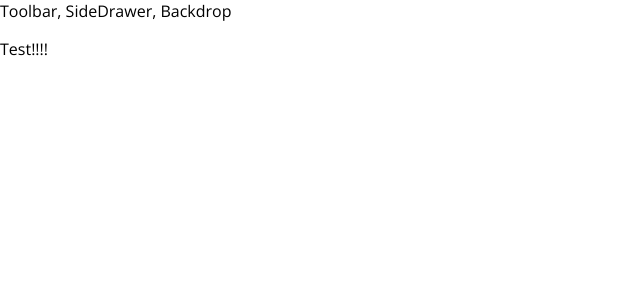
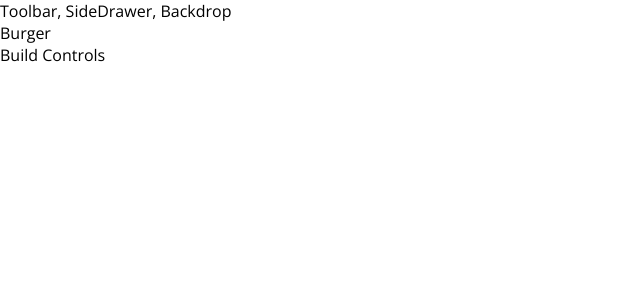
Before and after one commit to VasilHamulyak/burger-builder, a React app: page / in a window 1280 px wide. Shown: the top 300 px of the page, without its empty margins (0-640 px from the left). Built offline with nearby package versions, Linux system fonts and the light colour scheme.

Commit message:
feat:added BurgerBuilder container

```diff
--- a/src/App.js
+++ b/src/App.js
@@ -1,13 +1,14 @@
 import React, { Component } from 'react';
 
 import Layout from './components/Layout/Layout';
+import BurgerBuilder from './containers/BurgerBuilder/BurgerBulider';
 
 class App extends Component {
   render() {
     return (
       <div>
         <Layout>
-          <p>Test!!!!</p>
+          <BurgerBuilder />
         </Layout>
       </div>
     );
--- /dev/null
+++ b/src/components/Layout/Layout.css
@@ -0,0 +1,3 @@
+.Content {
+    margin-top: 16px;
+}
--- a/src/components/Layout/Layout.js
+++ b/src/components/Layout/Layout.js
@@ -1,11 +1,12 @@
 import React from 'react';
 
 import Aux from '../../hoc/Aux';
+import classes from './Layout.css';
 
 const layout = props => (
     <Aux>
         <div>Toolbar, SideDrawer, Backdrop</div>
-        <main>
+        <main className={classes.Content}>
             {props.children}
         </main>
     </Aux>
--- /dev/null
+++ b/src/containers/BurgerBuilder/BurgerBulider.js
@@ -0,0 +1,16 @@
+import React, {Component} from 'react';
+
+import Aux from '../../hoc/Aux';
+
+class BurgerBuilder extends Component {
+    render() {
+        return (
+            <Aux>
+                <div>Burger</div>
+                <div>Build Controls</div>
+            </Aux>
+        );
+    }
+}
+
+export default BurgerBuilder;
```
